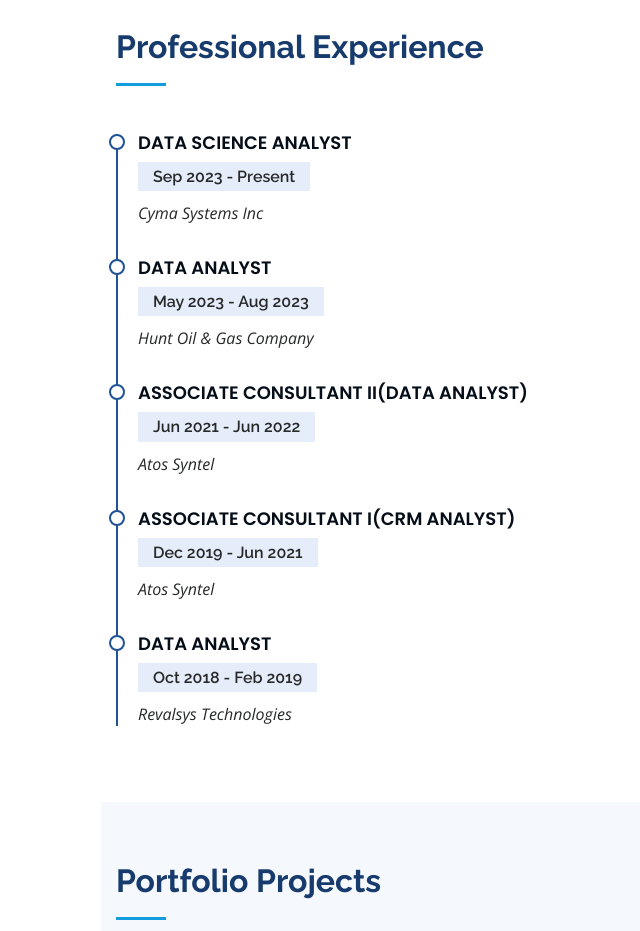
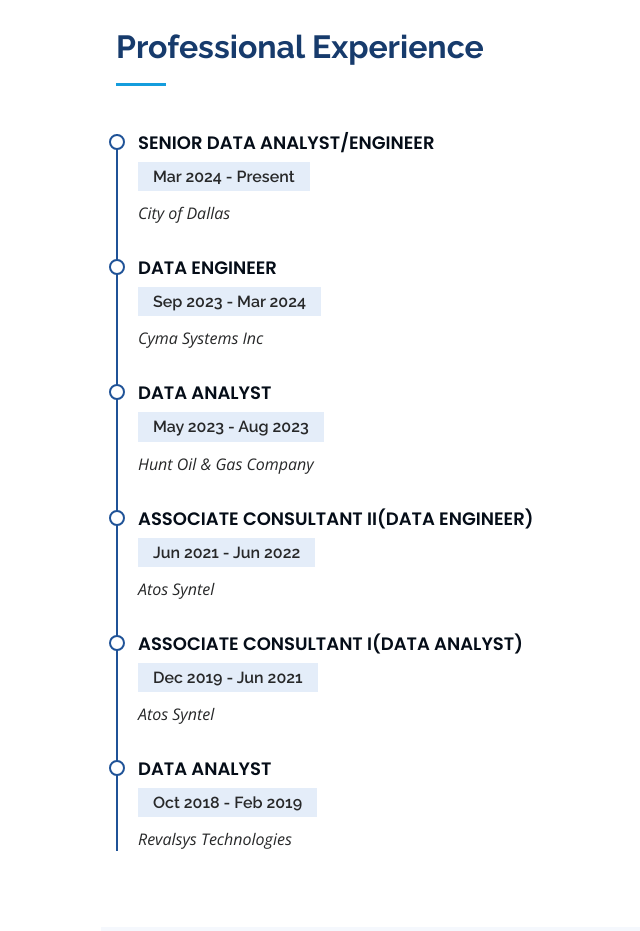
Before and after one commit to SaiPravallitha/SaiPravallitha.github.io, a plain HTML site: page index.html in a window 1280 px wide. Shown: the part 2920-3851 px from the top of the page, without its empty margins (199-839 px from the left). Drawn offline with nearby package versions, Linux system fonts and the light colour scheme.

Commit message:
Update index.html

```diff
--- a/index.html
+++ b/index.html
@@ -309,8 +309,13 @@
         <div class="row">
           <div class="col" data-aos="fade-up" data-aos-delay="100">
             <div class="resume-item">
-              <h4> Data Science Analyst</h4>
-              <h5>Sep 2023 - Present</h5>
+              <h4> Senior Data Analyst/Engineer</h4>
+              <h5>Mar 2024 - Present</h5>
+              <p><em>City of Dallas</em></p>
+            </div>
+            <div class="resume-item">
+              <h4> Data Engineer</h4>
+              <h5>Sep 2023 - Mar 2024</h5>
               <p><em>Cyma Systems Inc</em></p>
             </div>
             <div class="resume-item">
@@ -319,12 +324,12 @@
               <p><em>Hunt Oil & Gas Company</em></p>
             </div>
             <div class="resume-item">
-              <h4>Associate Consultant II(Data Analyst)</h4>
+              <h4>Associate Consultant II(Data Engineer)</h4>
               <h5>Jun 2021 - Jun 2022</h5>
               <p><em>Atos Syntel</em></p>
             </div>
             <div class="resume-item">
-              <h4>Associate Consultant I(CRM Analyst)</h4>
+              <h4>Associate Consultant I(Data Analyst)</h4>
               <h5>Dec 2019 - Jun 2021</h5>
               <p><em>Atos Syntel</em></p>
             </div>
```
